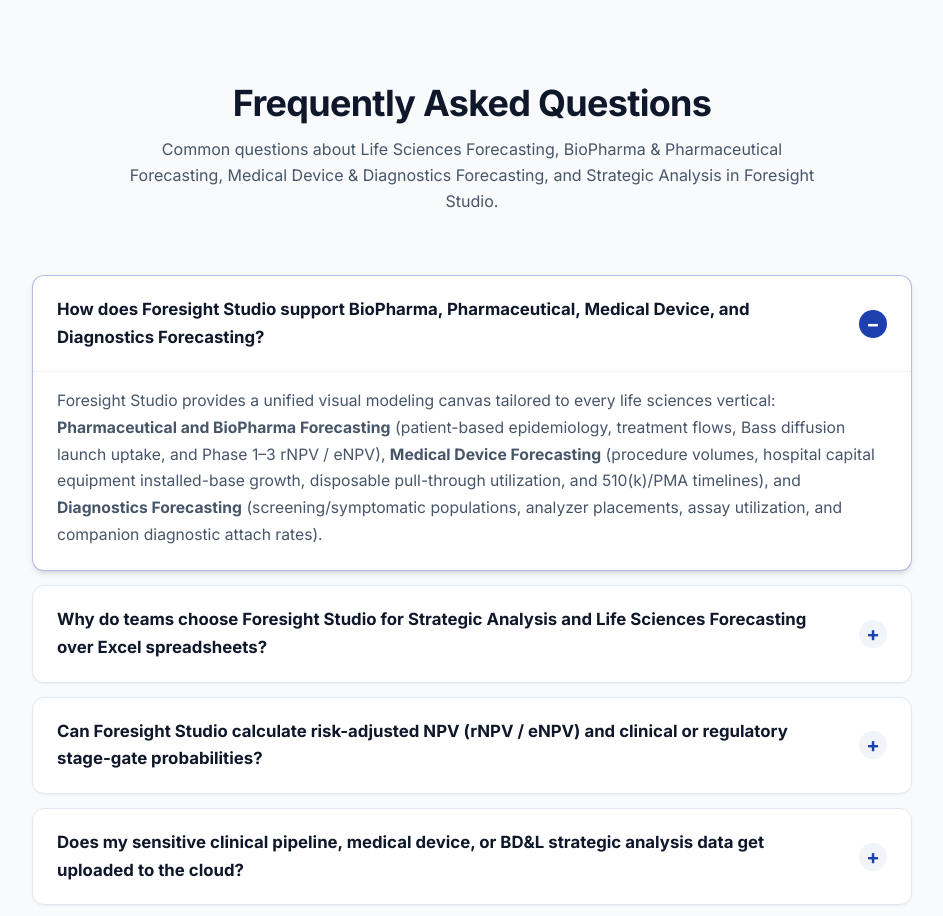
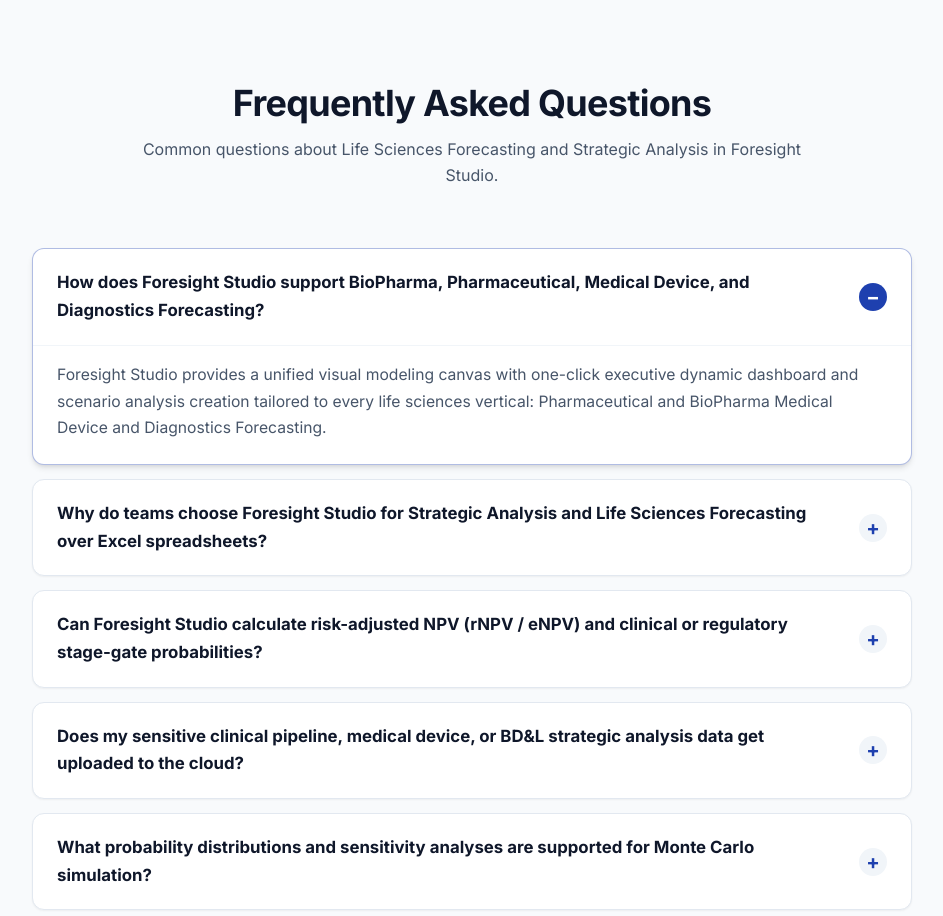
Before and after one commit to michaelakubica/foresight-studio-landing, a plain HTML site: page index.html in a window 1280 px wide. Shown: the part 6180-7096 px from the top of the page, without its empty margins (168-1111 px from the left). Drawn offline with Linux system fonts and the light colour scheme.

Commit message:
Update FAQ subtitle and first answer copy

```diff
--- a/index.html
+++ b/index.html
@@ -139,7 +139,7 @@
               "name": "How does Foresight Studio support BioPharma, Pharmaceutical, Medical Device, and Diagnostics Forecasting?",
               "acceptedAnswer": {
                 "@type": "Answer",
-                "text": "Foresight Studio provides a unified visual modeling canvas tailored to every life sciences vertical: Pharmaceutical and BioPharma Forecasting (patient-based epidemiology, treatment flows, Bass diffusion launch uptake, and Phase 1–3 rNPV / eNPV), Medical Device Forecasting (procedure volumes, hospital capital equipment installed-base growth, disposable pull-through utilization, and 510(k)/PMA timelines), and Diagnostics Forecasting (screening/symptomatic populations, analyzer placements, assay utilization, and companion diagnostic attach rates)."
+                "text": "Foresight Studio provides a unified visual modeling canvas with one-click executive dynamic dashboard and scenario analysis creation tailored to every life sciences vertical: Pharmaceutical and BioPharma Medical Device and Diagnostics Forecasting."
               }
             },
             {
@@ -582,13 +582,13 @@
         <div class="container">
             <div class="section-header">
                 <h2>Frequently Asked Questions</h2>
-                <p>Common questions about Life Sciences Forecasting, BioPharma &amp; Pharmaceutical Forecasting, Medical Device &amp; Diagnostics Forecasting, and Strategic Analysis in Foresight Studio.</p>
+                <p>Common questions about Life Sciences Forecasting and Strategic Analysis in Foresight Studio.</p>
             </div>
             <div class="faq-list">
                 <details class="faq-item" name="faq" open>
                     <summary class="faq-question">How does Foresight Studio support BioPharma, Pharmaceutical, Medical Device, and Diagnostics Forecasting?</summary>
                     <div class="faq-answer">
-                        <p>Foresight Studio provides a unified visual modeling canvas tailored to every life sciences vertical: <strong>Pharmaceutical and BioPharma Forecasting</strong> (patient-based epidemiology, treatment flows, Bass diffusion launch uptake, and Phase 1–3 rNPV / eNPV), <strong>Medical Device Forecasting</strong> (procedure volumes, hospital capital equipment installed-base growth, disposable pull-through utilization, and 510(k)/PMA timelines), and <strong>Diagnostics Forecasting</strong> (screening/symptomatic populations, analyzer placements, assay utilization, and companion diagnostic attach rates).</p>
+                        <p>Foresight Studio provides a unified visual modeling canvas with one-click executive dynamic dashboard and scenario analysis creation tailored to every life sciences vertical: Pharmaceutical and BioPharma Medical Device and Diagnostics Forecasting.</p>
                     </div>
                 </details>
 
```
